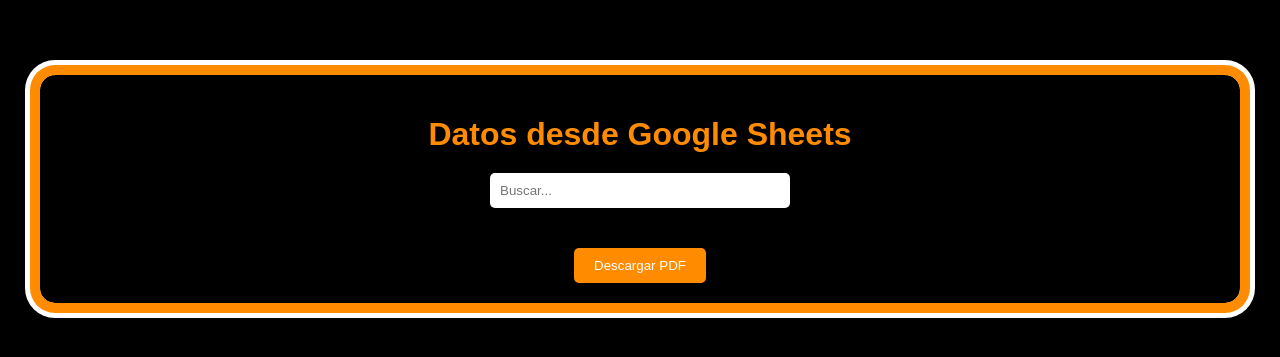
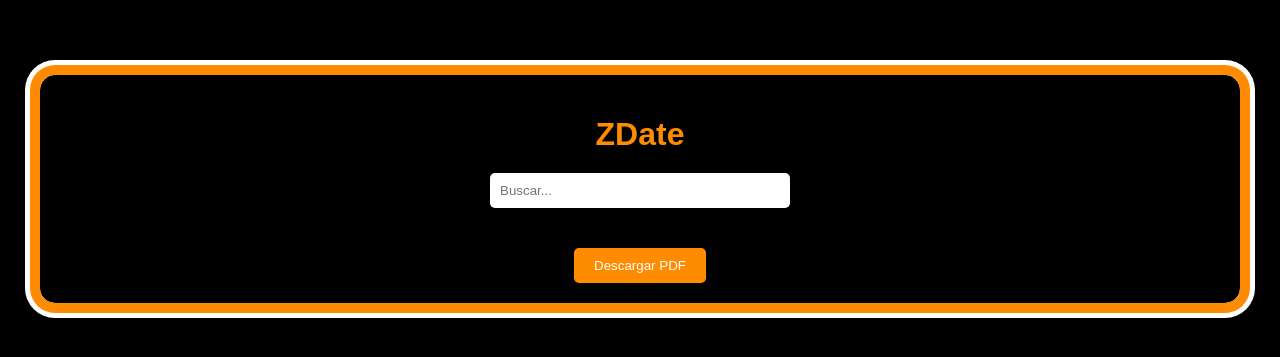
Before and after one commit to appbootariel1177/asistencias_cajas_automaticas_2024, a plain HTML site: page index.html in a window 1280 px wide. Shown: the part 211-568 px from the top of the page. Drawn offline with Linux system fonts and the light colour scheme; no server answers.

Commit message:
Actualizar index.html

```diff
--- a/index.html
+++ b/index.html
@@ -8,7 +8,7 @@
 </head>
 <body>
     <div class="container">
-        <h1>Datos desde Google Sheets</h1>
+        <h1>ZDate</h1>
         <input type="text" id="searchInput" placeholder="Buscar...">
         <table id="dataTable">
             <thead id="tableHeaders"></thead>
```
